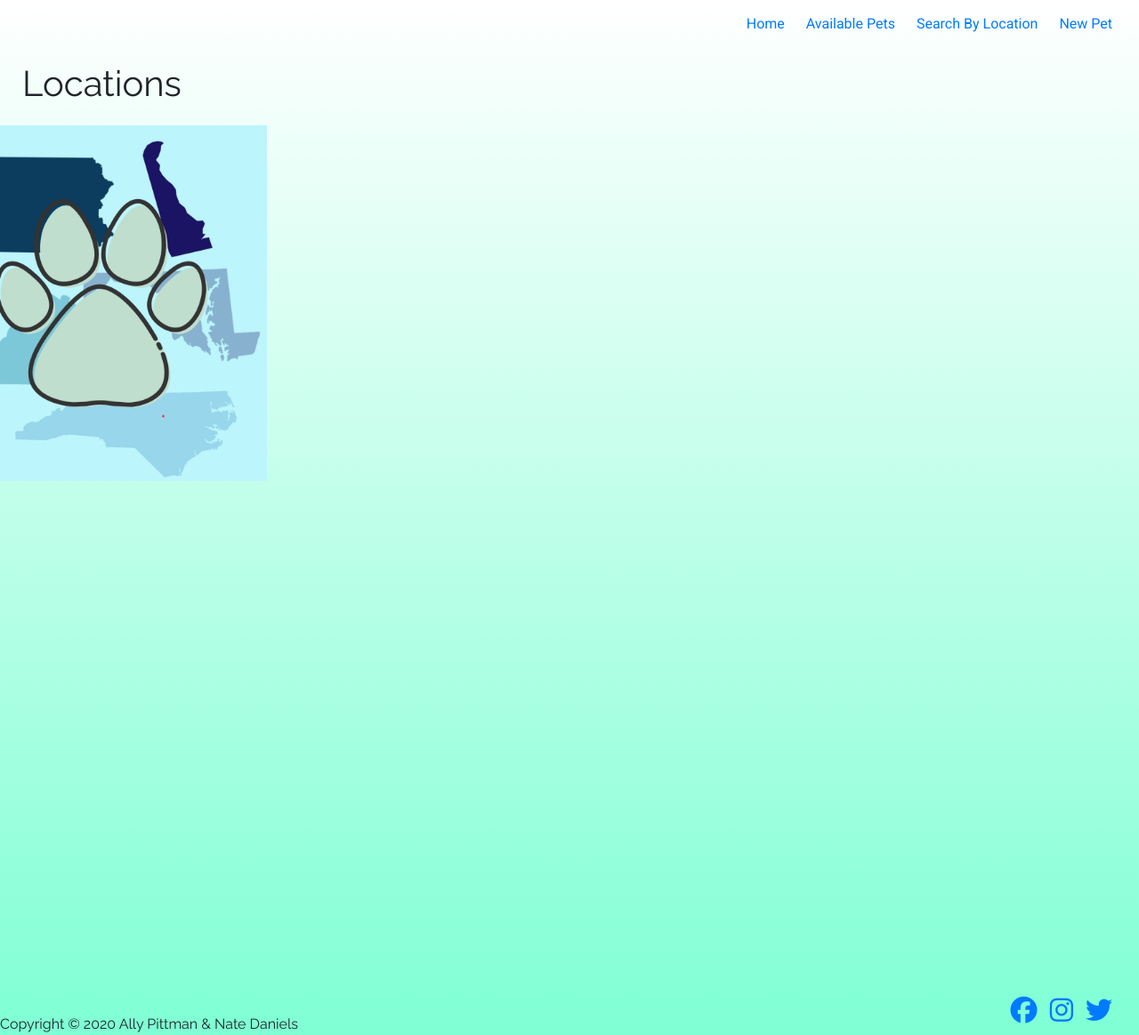
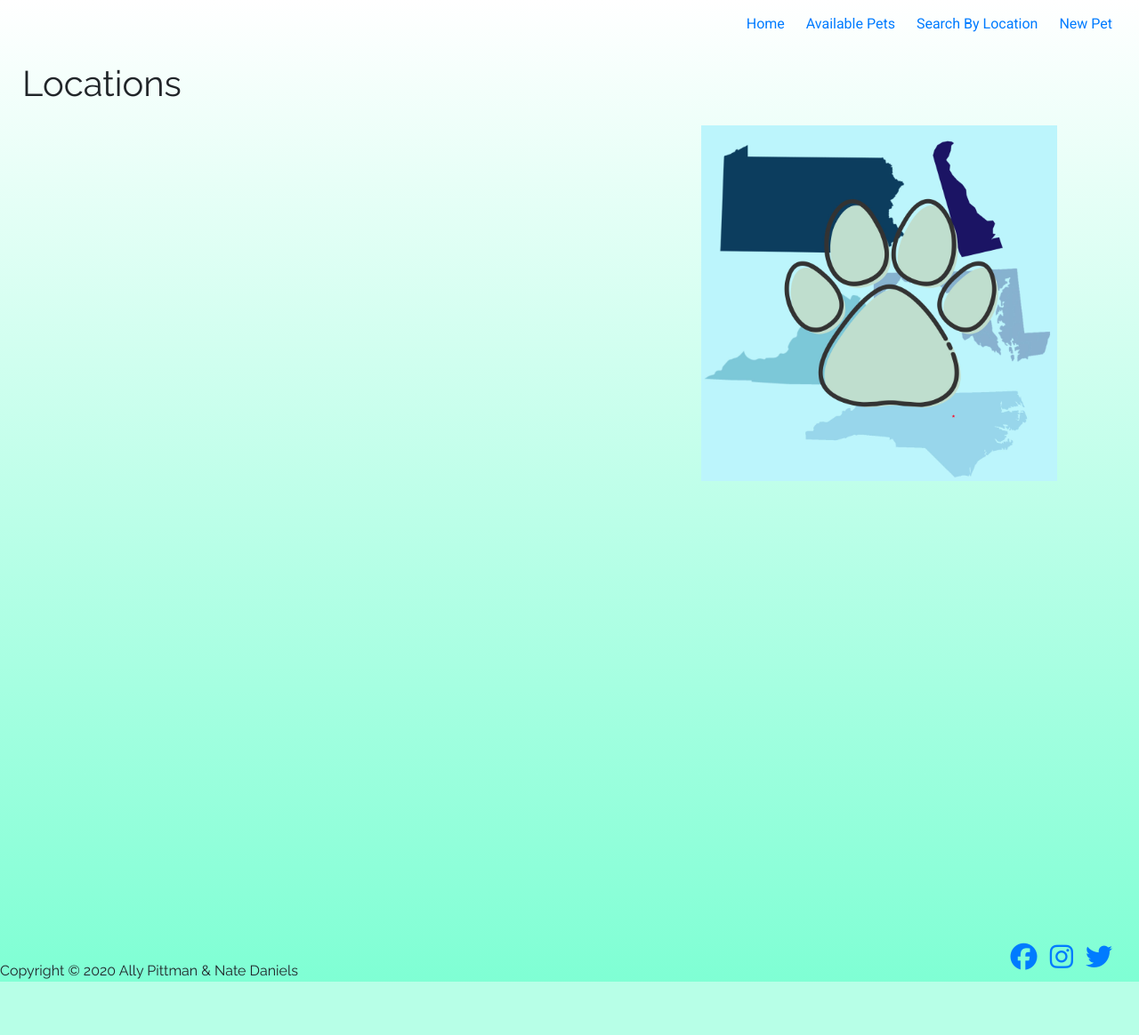
Before and after one commit to natedaniels42/pets4u, a Node server app: page /locations in a window 1280 px wide. Shown: the whole page at 89% size. After the commit the page ends 1104 px from the top, so only its background shows below. Run offline with Node 20, Linux system fonts and the light colour scheme; data that the repository does not hold is empty; some libraries are stand-ins or nearby versions; some web fonts are replaced.

Commit message:
renaming pics

```diff
--- a/public/styles/locationsindex.css
+++ b/public/styles/locationsindex.css
@@ -49,7 +49,6 @@ main {
     display: flex;
     flex-direction: row;
     margin-right: 15px;
-    /* overflow: hidden; */
 }
 
 .locations-list {
@@ -59,17 +58,12 @@ main {
 }
 
 .map {
-    /* width: 50vh; */
     height: 50vh;
     display: flex;
     flex-direction: row;
-    /* flex-wrap: wrap; */
     margin-left: 300px;
     float: right;
     position: relative;
-    /* /* margin-bottom: 100px; */
-    /* padding-bottom: 100px; */
-    overflow: auto;
 }
 
 footer {
@@ -77,8 +71,8 @@ footer {
     bottom: 0;
     width: 100%;
     height: 80px;
-    padding-top: 30px;
-    margin-top: 70px;
+    padding-top: 20px;
+    margin-top: 10px;
     font-family: 'Raleway', sans-serif;
 }
 
--- a/views/locations/index.ejs
+++ b/views/locations/index.ejs
@@ -31,20 +31,23 @@
     <main>
         <h1>Locations</h1>
 
-        <section class='locations-list'>
-
+        <section class='locations-list container'>
+            <div class="row">
+                <div class="col-sm">
                     <% for (let i = 0; i < locations.length; i++) { %>
                     <ul><span class="state"><img src="/images/137588392545fb5d22845c5ed4efad73.png"/><%= locations[i].state %> </span>
 
                     <% for (let j = 0; j < (locations[i].city).length; j++) { %>
 
                     <li><span class="city"><a href="locations/<%= locations[i].city[j] %>"> <%= locations[i].city[j] %> </a></span></li>
-
                     <% } %>
-
                 </ul>
                 <% } %>
+            </div>
+            <div class="col-sm">
                 <img class="map" src="/images/petplaces.jpg"/>
+            </div>
+        </div>
         </section>
     </main>
 
```
Also changed, not shown: public/images/read-me-images/Adopt-confirm.jpeg (renamed from public/images/read-me-images/Blank Diagram.jpeg), public/images/read-me-images/All-Pets-Index.jpeg (renamed from public/images/read-me-images/All Pets Index - Project 2.jpeg), public/images/read-me-images/Cities-Page.jpg (renamed from public/images/read-me-images/Cities Page copy.jpg), public/images/read-me-images/ERD.jpeg (renamed from public/images/read-me-images/ERD Project 2.jpeg), public/images/read-me-images/Edit-Pet.jpeg (renamed from public/images/read-me-images/Edit Pet.jpeg), public/images/read-me-images/Home-Page.jpeg (renamed from public/images/read-me-images/Home Page - Project 2.jpeg), public/images/read-me-images/New-Pet.jpeg (renamed from public/images/read-me-images/New Pet.jpeg), public/images/read-me-images/Post-Click Adoption-Application.jpeg (renamed from public/images/read-me-images/Post-Click Adoption Application - Project 2.jpeg), public/images/read-me-images/Schedule.png (renamed from public/images/read-me-images/Screen Shot 2020-07-10 at 1.01.52 PM.png), public/images/read-me-images/Single Pet-Show-Page.jpeg (renamed from public/images/read-me-images/Single Pet Show Page - Project 2.jpeg). Lines whose indentation alone changed are shown as unchanged.
